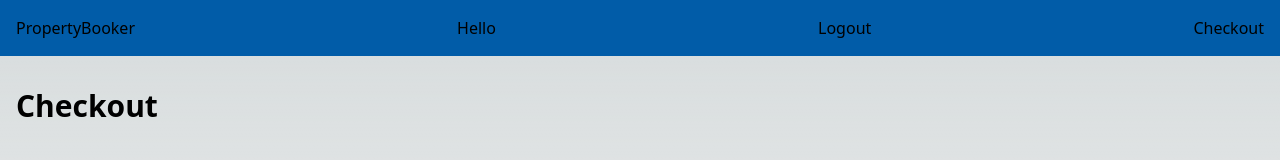
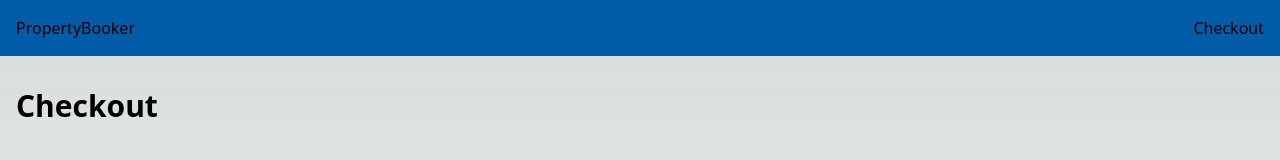
Before and after one commit to aryan19926/-totality-frontend-challenge-, a Next.js app: page /checkout in a window 1280 px wide. Shown: the top 160 px of the page. Built offline with nearby package versions, Linux system fonts and the light colour scheme; no server answers.

Commit message:
removed auth

```diff
--- a/components/Layout.js
+++ b/components/Layout.js
@@ -1,22 +1,15 @@
 import Head from 'next/head';
 import Link from 'next/link';
-import { useSession, signOut } from 'next-auth/react';
 
 export default function Layout({ children }) {
-  const { data: session } = useSession();
-  let user = '';
-
-  if (session && session.user && session.user.name) {
-    user = session.user.name;
-  }
 
   return (
     <>
       <nav className="bg-[#015ca8] p-4">
         <div className="container mx-auto flex justify-between items-center">
           <p className="text-black">PropertyBooker</p>
-          <p className="text-black">Hello {user}</p>
-          <button onClick={signOut}>Logout</button>
+
+
           <Link href="/checkout" legacyBehavior>
             <a className="text-black">Checkout</a>
           </Link>
--- a/pages/_app.js
+++ b/pages/_app.js
@@ -1,12 +1,10 @@
 import '../styles/globals.css';
-import { SessionProvider } from "next-auth/react"
+
 
 
 function MyApp({ Component, pageProps }) {
-  return (
-    <SessionProvider session={pageProps.session}>
-    <Component {...pageProps} />
-  </SessionProvider>);
+  return <Component {...pageProps} />
+
 }
 
 export default MyApp;
--- a/pages/api/auth/[...nextauth].js
+++ /dev/null
@@ -1,14 +0,0 @@
-import NextAuth from "next-auth"
-import GithubProvider from "next-auth/providers/github"
-
-export const authOptions = {
-
-  providers: [
-    GithubProvider({
-      clientId:'Ov23liRDXwpSLlXvwtLq',
-      clientSecret:'fa1b1b7c33883b6fb53c32531e9b652641fc46ad',
-    }),
-  ],
-}
-
-export default NextAuth(authOptions)
--- a/pages/index.js
+++ b/pages/index.js
@@ -4,19 +4,16 @@ import PropertyList from '../components/PropertyList';
 import Filters from '../components/Filters';
 import Cart from '../components/Cart';
 import { properties } from '../utils/data';
-import { useSession , signIn} from 'next-auth/react'
+
 
 export default function Home() {
   const [filteredProperties, setFilteredProperties] = useState(properties);
   const [cart, setCart] = useState([]);
-  const session=useSession();
-  console.log('session:',session);
 
 
 
- if(session.status==='unauthenticated'){
-  return <button onClick={signIn}>Login</button>
- }
+
+
 
   const addToCart = (property) => {
     setCart([...cart, { ...property, quantity: 1 }]);
```
